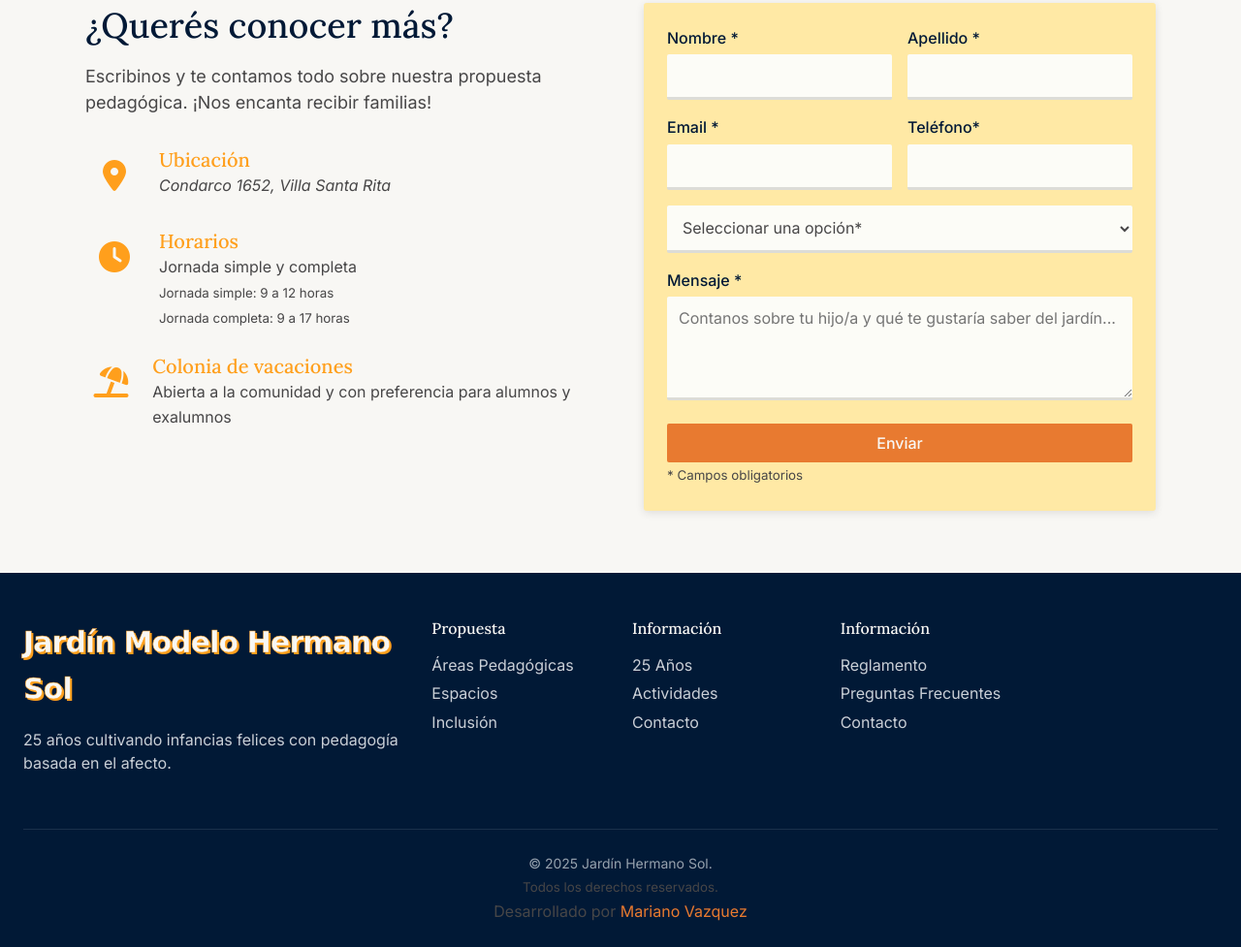
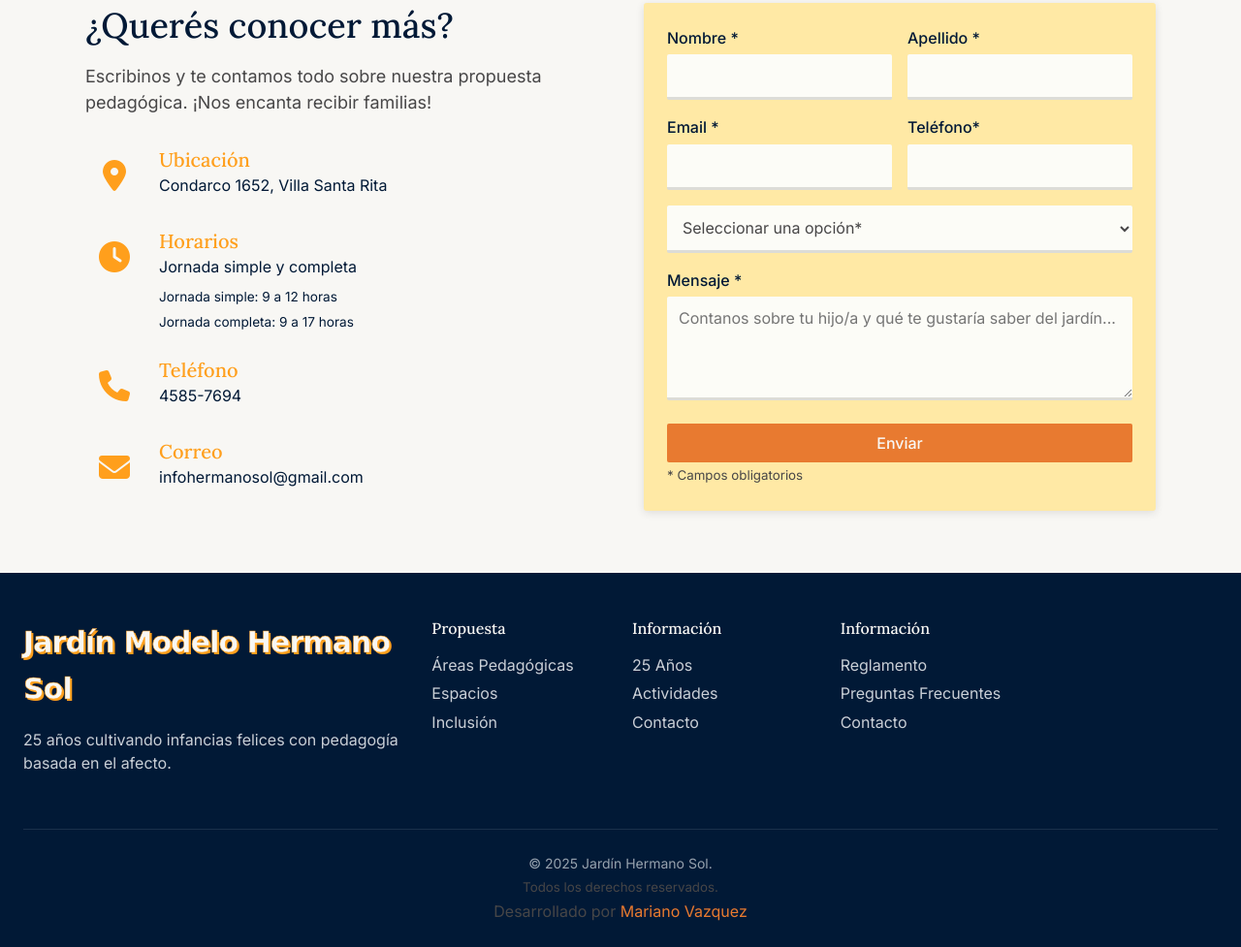
Before and after one commit to mareanovazquez/jardin-hermano-sol, a plain HTML site: page index.html in a window 1280 px wide. Shown: the part 4766-5743 px from the top of the page at 97% size. Drawn offline with Linux system fonts and the light colour scheme; a web font is replaced by a local one.

Commit message:
changes in contact form

```diff
--- a/css/style.css
+++ b/css/style.css
@@ -724,6 +724,34 @@ html {
     font-size: var(--font-size-xl);
 }
 
+.contact-method p,
+.contact-method address,
+.contact-method time {
+    margin: 0 0 0.25rem 0;
+    color: var(--color-main-black)
+}
+
+.contact-method small {
+    color: var(--color-medium-gray);
+    font-size: 0.85rem;
+}
+
+address {
+    font-style: normal;
+}
+
+.phone-link,
+.email-link {
+    color: var(--color-main-black);
+    text-decoration: none;
+}
+
+.phone-link:hover,
+.email-link:hover {
+    color: var(--color-orange-hover);
+
+}
+
 /* ===== FORMS ===== */
 .contact-form-container {
     background-color: var(--color-yellow-background);
@@ -735,7 +763,7 @@ html {
 .form-row {
     display: grid;
     grid-template-columns: 1fr;
-    }
+}
 
 .form-group {
     margin-bottom: var(--spacing-md);
@@ -1150,7 +1178,7 @@ html {
     }
 
     .form-row {
-        grid-template-columns:  1fr;
+        grid-template-columns: 1fr;
 
     }
 
--- a/index.html
+++ b/index.html
@@ -378,20 +378,47 @@
                             </div>
 
                             <div class="contact-method">
-                                <div class="contact-icon"><i class="fa-solid fa-clock"></i></div>
+                                <div class="contact-icon" aria-hidden="true">
+                                    <i class="fa-solid fa-clock"></i>
+                                </div>
                                 <div>
                                     <h3 class="contact__text-primary">Horarios</h3>
                                     <p>Jornada simple y completa</p>
-                                    <small>Jornada simple: 9 a 12 horas</small><br>
-                                    <small>Jornada completa: 9 a 17 horas</small>
+                                    <small>
+                                        <time datetime="09:00/12:00">Jornada simple: 9 a 12 horas</time>
+                                    </small><br>
+                                    <small>
+                                        <time datetime="09:00/17:00">Jornada completa: 9 a 17 horas</time>
+                                    </small>
                                 </div>
                             </div>
 
                             <div class="contact-method">
-                                <div class="contact-icon"><i class="fa-solid fa-umbrella-beach"></i></div>
+                                <div class="contact-icon" aria-hidden="true">
+                                    <i class="fa-solid fa-phone"></i>
+                                </div>
                                 <div>
-                                    <h3 class="contact__text-primary">Colonia de vacaciones</h3>
-                                    <p>Abierta a la comunidad y con preferencia para alumnos y exalumnos</p>
+                                    <h3 class="contact__text-primary">Teléfono</h3>
+                                    <p>
+                                        <a href="tel:+541145857694" class="phone-link"
+                                            aria-label="Llamar al teléfono 4585-7694">
+                                            4585-7694
+                                        </a>
+                                    </p>
+                                </div>
+                            </div>
+                            <div class="contact-method">
+                                <div class="contact-icon" aria-hidden="true">
+                                    <i class="fa-solid fa-envelope"></i>
+                                </div>
+                                <div>
+                                    <h3 class="contact__text-primary">Correo</h3>
+                                    <p>
+                                        <a href="mailto:infohermanosol@gmail.com" class="email-link"
+                                            aria-label="Enviar correo a infohermanosol@gmail.com">
+                                            infohermanosol@gmail.com
+                                        </a>
+                                    </p>
                                 </div>
                             </div>
                         </div>
```
